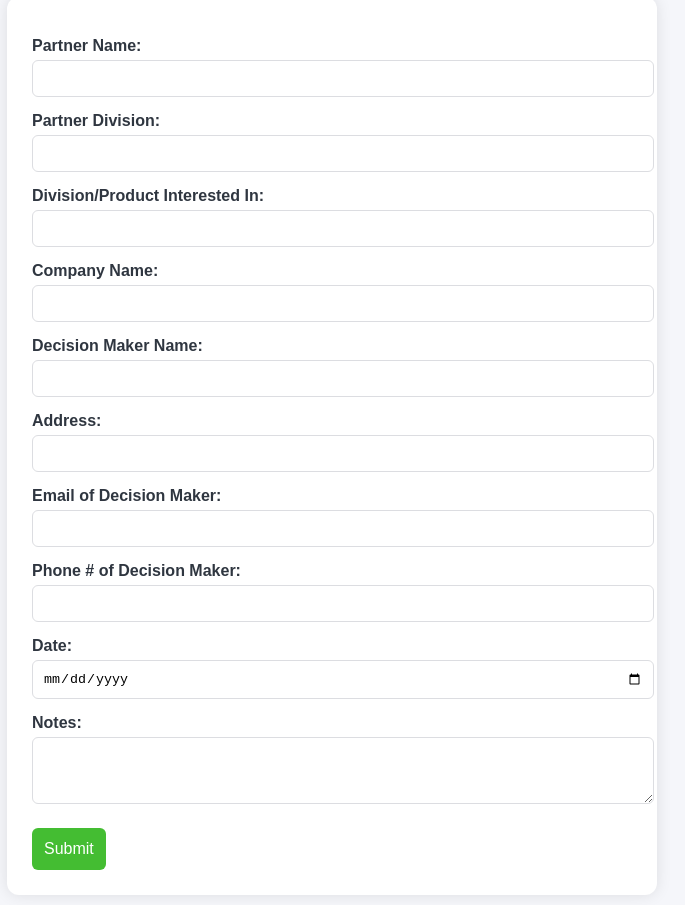
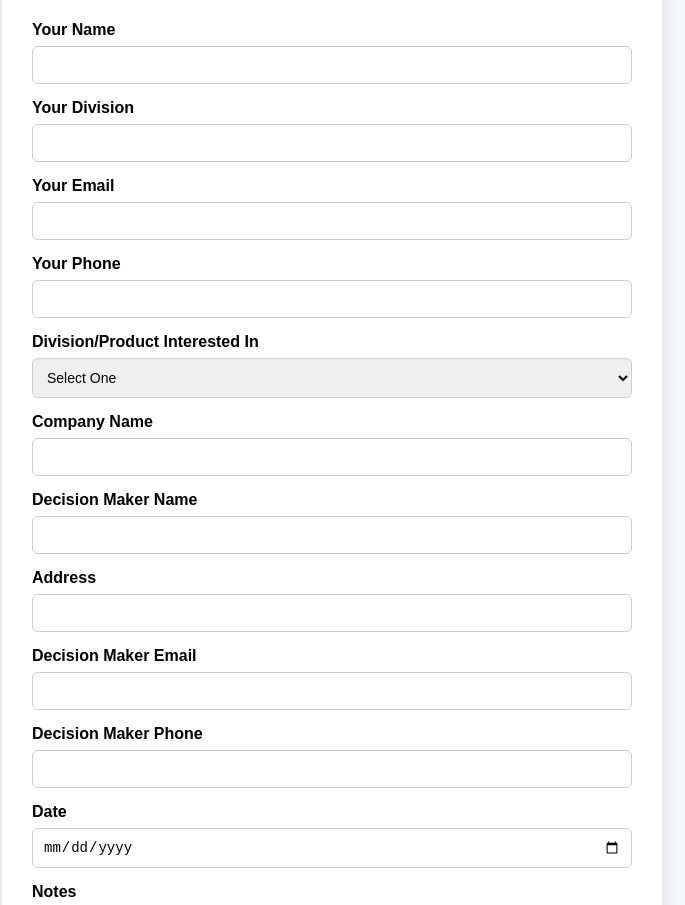
Before and after one commit to AlecBeck16/CintasLeads-Clean, a plain HTML site: page index.html in a window 1280 px wide. Shown: the part 121-1026 px from the top of the page, without its empty margins (308-993 px from the left). Drawn offline with Linux system fonts and the light colour scheme.

Commit message:
Final fix: Use correct styled index.html

```diff
--- a/index.html
+++ b/index.html
@@ -7,84 +7,121 @@
   <style>
     body {
       font-family: Arial, sans-serif;
-      background: #f5f6fa;
-      padding: 30px;
-      color: #2f3640;
+      background: #f5f7fa;
+      margin: 0;
+      padding: 40px;
     }
-    h1 {
-      text-align: center;
-      color: #273c75;
-    }
-    form {
+
+    .container {
       max-width: 600px;
       margin: auto;
-      background: #ffffff;
-      padding: 25px;
-      border-radius: 12px;
-      box-shadow: 0 0 15px rgba(0,0,0,0.1);
+      background: white;
+      padding: 30px;
+      border-radius: 8px;
+      box-shadow: 0 4px 20px rgba(0, 0, 0, 0.1);
     }
+
+    h2 {
+      text-align: center;
+      color: #003764;
+      margin-bottom: 24px;
+    }
+
     label {
       display: block;
       margin-top: 15px;
+      margin-bottom: 5px;
       font-weight: bold;
     }
+
     input, select, textarea {
       width: 100%;
       padding: 10px;
-      margin-top: 5px;
+      margin-top: 2px;
+      border: 1px solid #ccc;
       border-radius: 6px;
-      border: 1px solid #dcdde1;
+      box-sizing: border-box;
+      font-size: 14px;
     }
+
     button {
-      margin-top: 20px;
-      background-color: #44bd32;
+      margin-top: 25px;
+      width: 100%;
+      padding: 12px;
+      background-color: #003764;
       color: white;
       border: none;
-      padding: 12px;
       border-radius: 6px;
       font-size: 16px;
       cursor: pointer;
     }
+
     button:hover {
-      background-color: #4cd137;
+      background-color: #0050a0;
+    }
+
+    .footer {
+      margin-top: 20px;
+      text-align: center;
+      font-size: 12px;
+      color: #888;
     }
   </style>
 </head>
 <body>
-  <h1>Cintas Lead Submission Form</h1>
-  <form name="lead-form" method="POST" data-netlify="true" action="/submit">
-    <input type="hidden" name="form-name" value="lead-form">
-    <label for="partnerName">Partner Name:</label>
-    <input type="text" name="partnerName" required />
+  <div class="container">
+    <h2>Submit a Lead – Cintas</h2>
+    <form name="lead-form" method="POST" data-netlify="true" netlify-honeypot="bot-field">
+      <input type="hidden" name="form-name" value="lead-form" />
+      <input type="hidden" name="bot-field" />
 
-    <label for="partnerDivision">Partner Division:</label>
-    <input type="text" name="partnerDivision" required />
+      <label for="partnerName">Your Name</label>
+      <input type="text" id="partnerName" name="partnerName" required />
 
-    <label for="divisionProduct">Division/Product Interested In:</label>
-    <input type="text" name="divisionProduct" required />
+      <label for="partnerDivision">Your Division</label>
+      <input type="text" id="partnerDivision" name="partnerDivision" required />
 
-    <label for="companyName">Company Name:</label>
-    <input type="text" name="companyName" required />
+      <label for="submitterEmail">Your Email</label>
+      <input type="email" id="submitterEmail" name="submitterEmail" required />
 
-    <label for="decisionMaker">Decision Maker Name:</label>
-    <input type="text" name="decisionMaker" required />
+      <label for="submitterPhone">Your Phone</label>
+      <input type="tel" id="submitterPhone" name="submitterPhone" required />
 
-    <label for="address">Address:</label>
-    <input type="text" name="address" required />
+      <label for="divisionProduct">Division/Product Interested In</label>
+      <select id="divisionProduct" name="divisionProduct" required>
+        <option value="" disabled selected>Select One</option>
+        <option value="First Aid and Safety – Gerardo Campos">First Aid and Safety – Gerardo Campos</option>
+        <option value="Fire – Eryn Cohen">Fire – Eryn Cohen</option>
+        <option value="Rental and Facility (Miramar) – Ryan Camara">Rental and Facility (Miramar) – Ryan Camara</option>
+        <option value="Rental and Facility (Vista) – Jorge Raygoza">Rental and Facility (Vista) – Jorge Raygoza</option>
+        <option value="Rental and Facility (Downtown SD) – Matthew Scott">Rental and Facility (Downtown SD) – Matthew Scott</option>
+      </select>
 
-    <label for="decisionMakerEmail">Email of Decision Maker:</label>
-    <input type="email" name="decisionMakerEmail" required />
+      <label for="companyName">Company Name</label>
+      <input type="text" id="companyName" name="companyName" required />
 
-    <label for="decisionMakerPhone">Phone # of Decision Maker:</label>
-    <input type="text" name="decisionMakerPhone" required />
+      <label for="decisionMaker">Decision Maker Name</label>
+      <input type="text" id="decisionMaker" name="decisionMaker" required />
 
-    <label for="date">Date:</label>
-    <input type="date" name="date" required />
+      <label for="address">Address</label>
+      <input type="text" id="address" name="address" required />
 
-    <label for="notes">Notes:</label>
-    <textarea name="notes" rows="3"></textarea>
+      <label for="decisionMakerEmail">Decision Maker Email</label>
+      <input type="email" id="decisionMakerEmail" name="decisionMakerEmail" required />
 
-    <button type="submit">Submit</button>
-  </form>
+      <label for="decisionMakerPhone">Decision Maker Phone</label>
+      <input type="tel" id="decisionMakerPhone" name="decisionMakerPhone" required />
+
+      <label for="date">Date</label>
+      <input type="date" id="date" name="date" required />
+
+      <label for="notes">Notes</label>
+      <textarea id="notes" name="notes" rows="4"></textarea>
+
+      <button type="submit">Submit Lead</button>
+    </form>
+
+    <div class="footer">Cintas | Lead Sharing Form</div>
+  </div>
 </body>
 </html>
```
